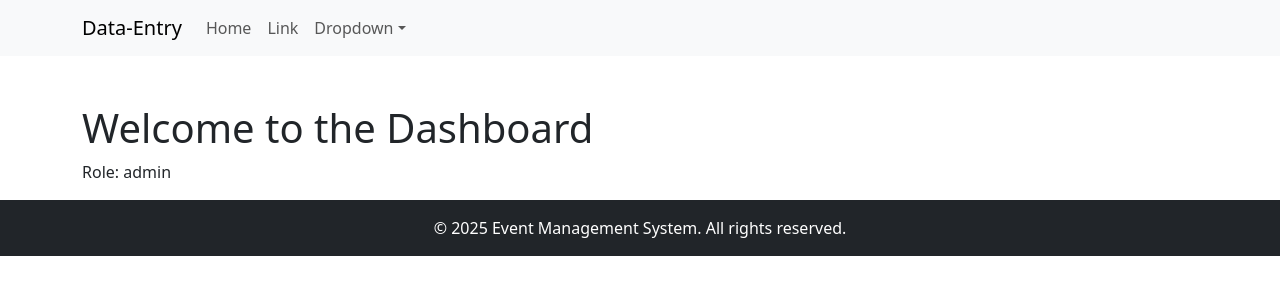
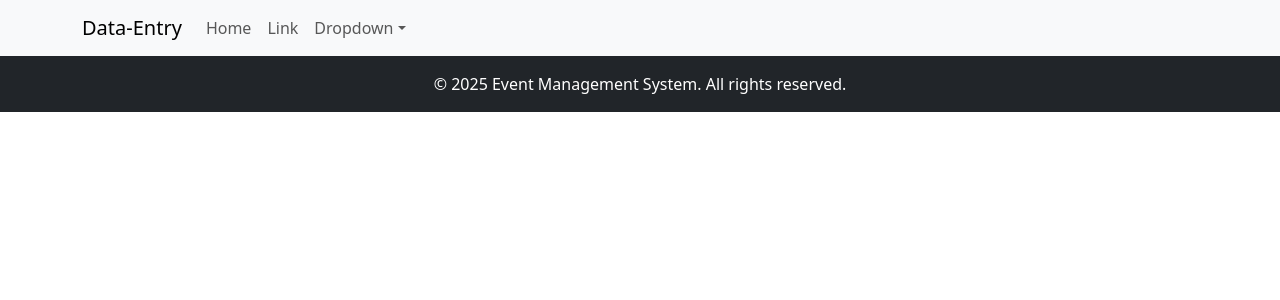
Before and after one commit to Naduladisanayaka494/Event-management-Frontend, a React (Create React App) app: page /dashboard in a window 1280 px wide. Shown: the top 300 px of the page. Built offline with nearby package versions, Linux system fonts and the light colour scheme; sample sign-in values are in the browser's storage.

Commit message:
dashboard updated

```diff
--- a/src/pages/Dashboard.js
+++ b/src/pages/Dashboard.js
@@ -3,6 +3,7 @@ import { useNavigate } from "react-router-dom";
 import { AuthContext } from "../context/AuthContext";
 import AdminNavbar from "../pages/AdminDashboard";
 import DataEntryNavbar from "../pages/DataEntryNavbar";
+import Footer from "../components/Footer";
 
 const Dashboard = () => {
   const { role } = useContext(AuthContext); // Get role from context
@@ -22,11 +23,9 @@ const Dashboard = () => {
   return (
     <div>
       {userRole === "ADMIN" ? <AdminNavbar /> : <DataEntryNavbar />}
-      <div className="container mt-5">
-        <h1>Welcome to the Dashboard</h1>
-        <p>Role: {userRole}</p>
-      </div>
+
     </div>
+
   );
 };
 
```
